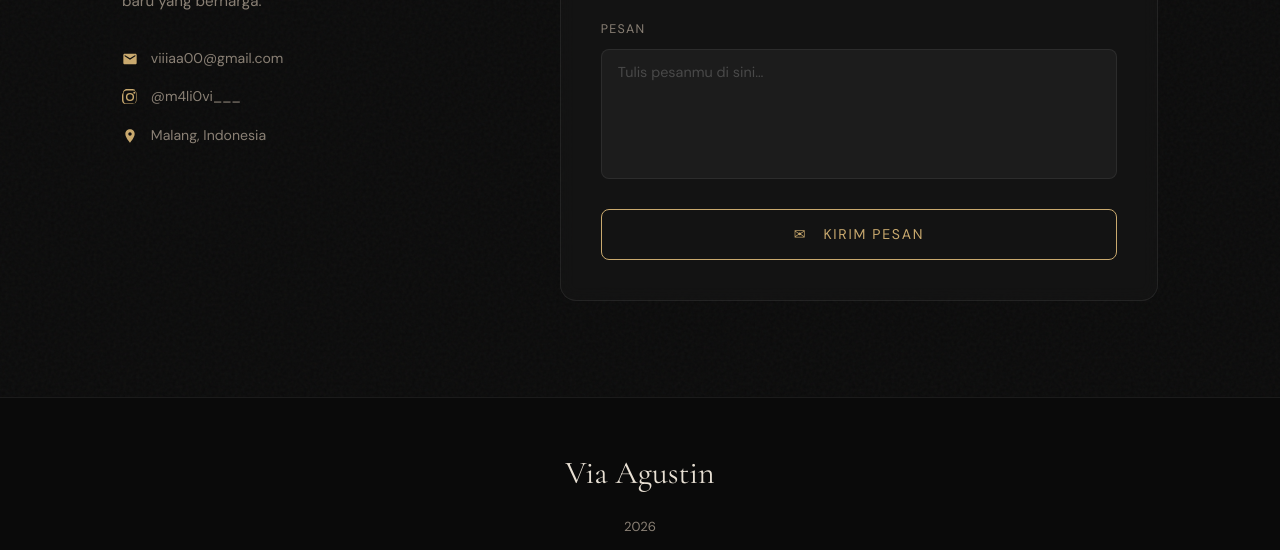
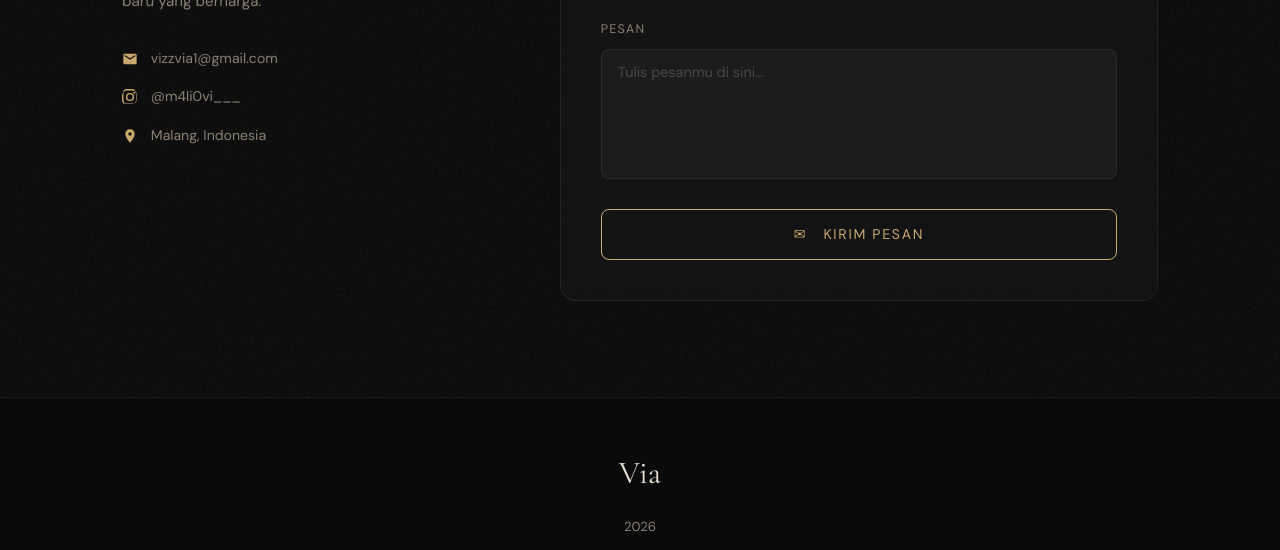
Before and after one commit to mrizkyrmdhnn/porto, a plain HTML site: page index.html in a window 1280 px wide. Shown: the part 4592-5142 px from the top of the page. Drawn offline with nearby package versions, Linux system fonts and the light colour scheme; animation ran at ten frames a second.

Commit message:
Add files via upload

```diff
--- a/index.html
+++ b/index.html
@@ -2484,7 +2484,7 @@
                 <path
                   d="M20 4H4c-1.1 0-2 .9-2 2v12c0 1.1.9 2 2 2h16c1.1 0 2-.9 2-2V6c0-1.1-.9-2-2-2zm0 4-8 5-8-5V6l8 5 8-5v2z" />
               </svg>
-              <span>viiiaa00@gmail.com</span>
+              <span>vizzvia1@gmail.com</span>
             </div>
             <div class="contact-detail-item">
               <!-- instagram icon -->
@@ -2542,7 +2542,7 @@
      ================================================================ -->
   <footer>
     <div class="container">
-      <a href="#hero" class="footer-logo">Via Agustin<span></span></a>
+      <a href="#hero" class="footer-logo">Via<span></span></a>
       <p class="footer-copy">2026</p>
       <div class="footer-socials">
         </a>
```
